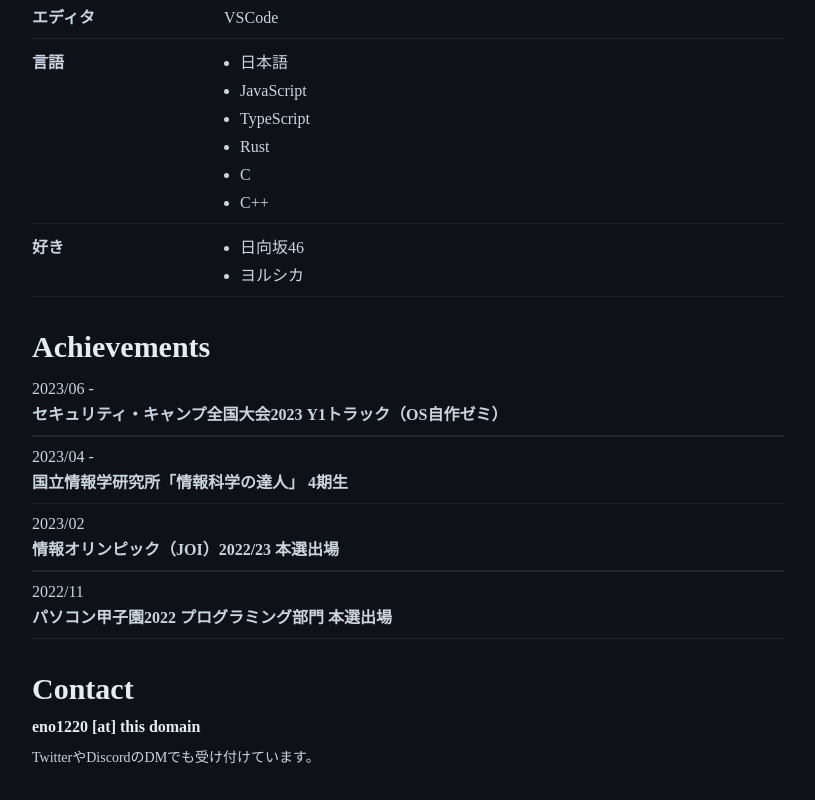
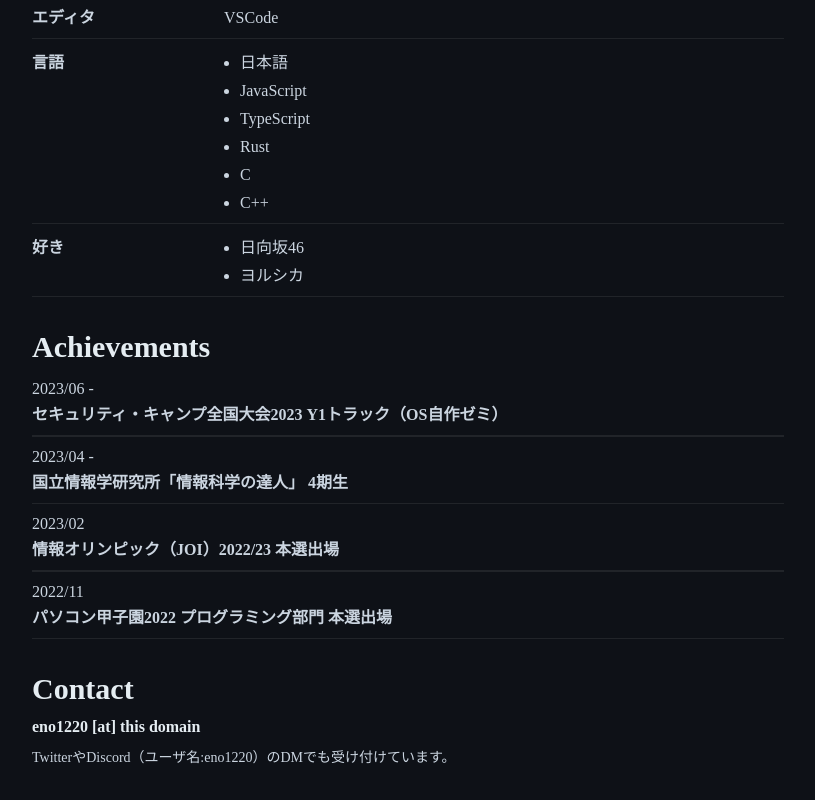
Before and after one commit to eno1220/eno1220.dev, a Next.js app: page / in a window 1280 px wide. Shown: the part 606-1406 px from the top of the page, without its empty margins (232-1047 px from the left). Built offline with nearby package versions, Linux system fonts and the light colour scheme; a web font is replaced by a local one.

Commit message:
feat: update contact

```diff
--- a/src/pages/index.tsx
+++ b/src/pages/index.tsx
@@ -99,7 +99,7 @@ export default function Home() {
           eno1220 [at] this domain
         </Text>
         <Text fontSize='sm' color='gray.300' mt={2}>
-          TwitterやDiscordのDMでも受け付けています。
+          TwitterやDiscord（ユーザ名:eno1220）のDMでも受け付けています。
         </Text>
       </Container>
     </>
```
